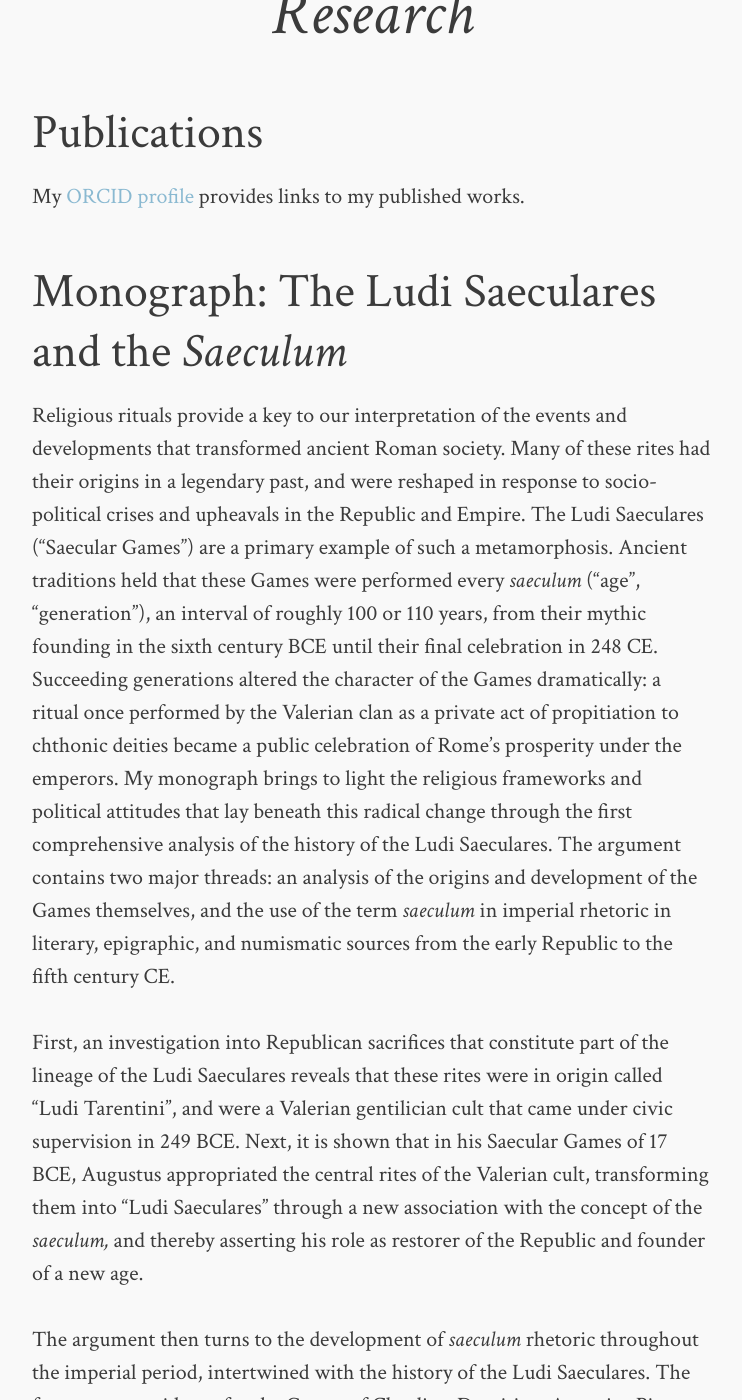
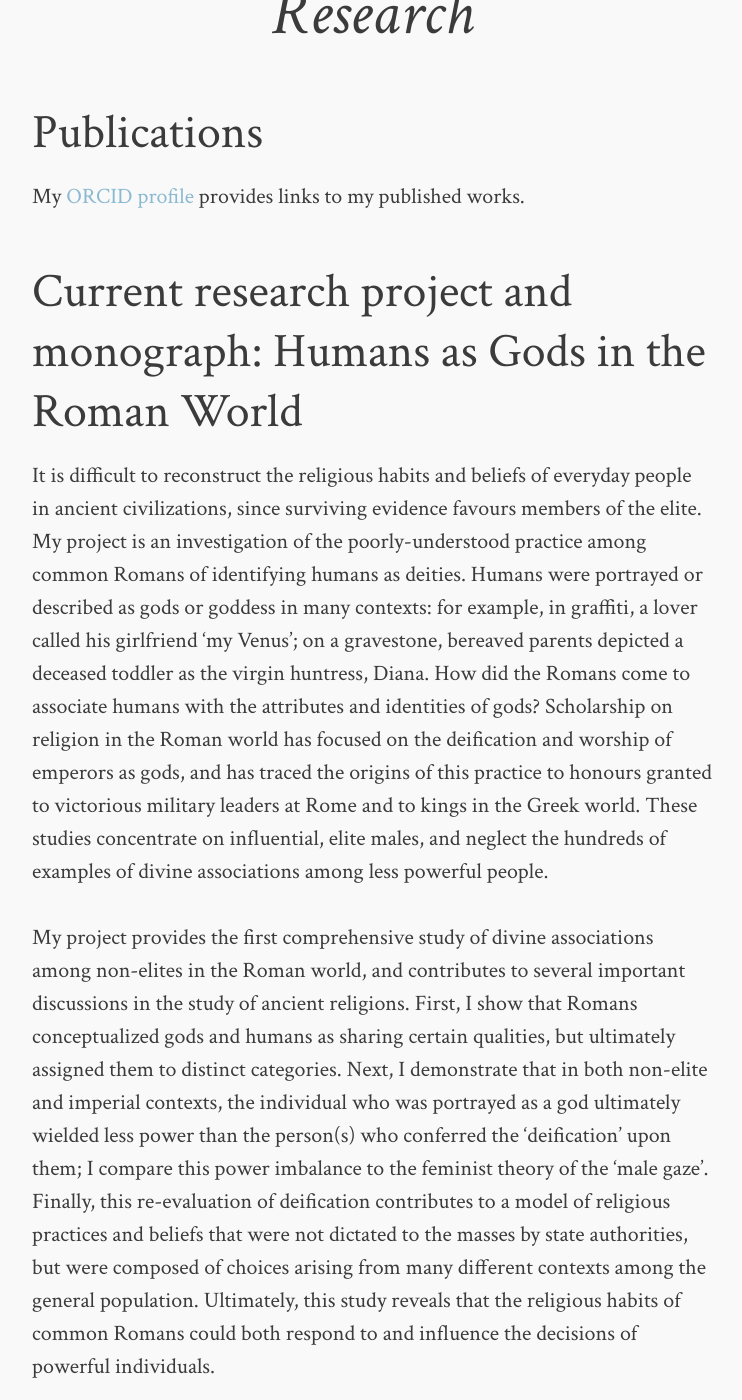
Before and after one commit to scbdunning/scbdunning.github.io, a Jekyll site: the page built from research.md, in a window 1280 px wide and 1400 px high, scrolled down 659 px. Shown: the whole window, without its empty margins (268-1010 px from the left). Built offline with Jekyll 4.4.1, drawn with Linux system fonts in a browser that asks for light colours; some of the changed text lies outside the part shown.

Commit message:
Update research.md

```diff
--- a/research.md
+++ b/research.md
@@ -12,7 +12,13 @@ image:
 
 My [ORCID profile](https://orcid.org/0000-0001-9733-9403) provides links to my published works.
 
-## Monograph: The Ludi Saeculares and the *Saeculum*
+## Current research project and monograph: Humans as Gods in the Roman World
+
+It is difficult to reconstruct the religious habits and beliefs of everyday people in ancient civilizations, since surviving evidence favours members of the elite. My project is an investigation of the poorly-understood practice among common Romans of identifying humans as deities. Humans were portrayed or described as gods or goddess in many contexts: for example, in graffiti, a lover called his girlfriend 'my Venus'; on a gravestone, bereaved parents depicted a deceased toddler as the virgin huntress, Diana. How did the Romans come to associate humans with the attributes and identities of gods? Scholarship on religion in the Roman world has focused on the deification and worship of emperors as gods, and has traced the origins of this practice to honours granted to victorious military leaders at Rome and to kings in the Greek world. These studies concentrate on influential, elite males, and neglect the hundreds of examples of divine associations among less powerful people.
+
+My project provides the first comprehensive study of divine associations among non-elites in the Roman world, and contributes to several important discussions in the study of ancient religions. First, I show that Romans conceptualized gods and humans as sharing certain qualities, but ultimately assigned them to distinct categories. Next, I demonstrate that in both non-elite and imperial contexts, the individual who was portrayed as a god ultimately wielded less power than the person(s) who conferred the 'deification' upon them; I compare this power imbalance to the feminist theory of the 'male gaze'. Finally, this re-evaluation of deification contributes to a model of religious practices and beliefs that were not dictated to the masses by state authorities, but were composed of choices arising from many different contexts among the general population. Ultimately, this study reveals that the religious habits of common Romans could both respond to and influence the decisions of powerful individuals.
+
+## Monograph: The *Ludi Saeculares* and the *Saeculum*: Time, Festival, and Authority in the Roman World
 
 Religious rituals provide a key to our interpretation of the events and developments that transformed ancient Roman society. Many of these rites had their origins in a legendary past, and were reshaped in response to socio-political crises and upheavals in the Republic and Empire. The Ludi Saeculares ("Saecular Games") are a primary example of such a metamorphosis. Ancient traditions held that these Games were performed every *saeculum* (“age”, “generation”), an interval of roughly 100 or 110 years, from their mythic founding in the sixth century BCE until their final celebration in 248 CE. Succeeding generations altered the character of the Games dramatically: a ritual once performed by the Valerian clan as a private act of propitiation to chthonic deities became a public celebration of Rome’s prosperity under the emperors. My monograph brings to light the religious frameworks and political attitudes that lay beneath this radical change through the first comprehensive analysis of the history of the Ludi Saeculares. The argument contains two major threads: an analysis of the origins and development of the Games themselves, and the use of the term *saeculum* in imperial rhetoric in literary, epigraphic, and numismatic sources from the early Republic to the fifth century CE.
 
```
